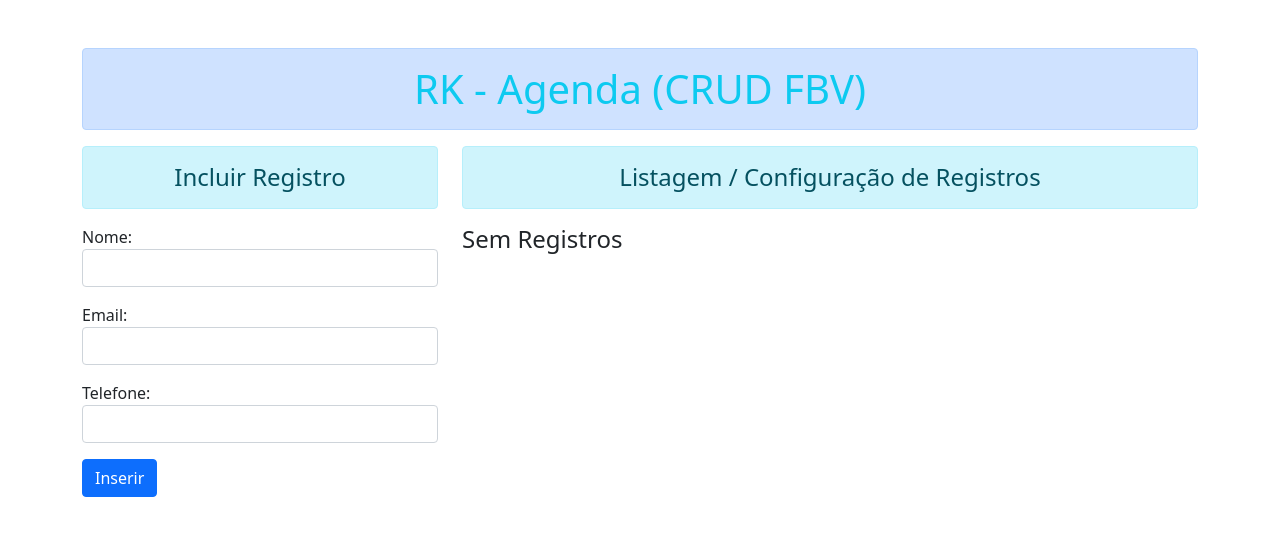
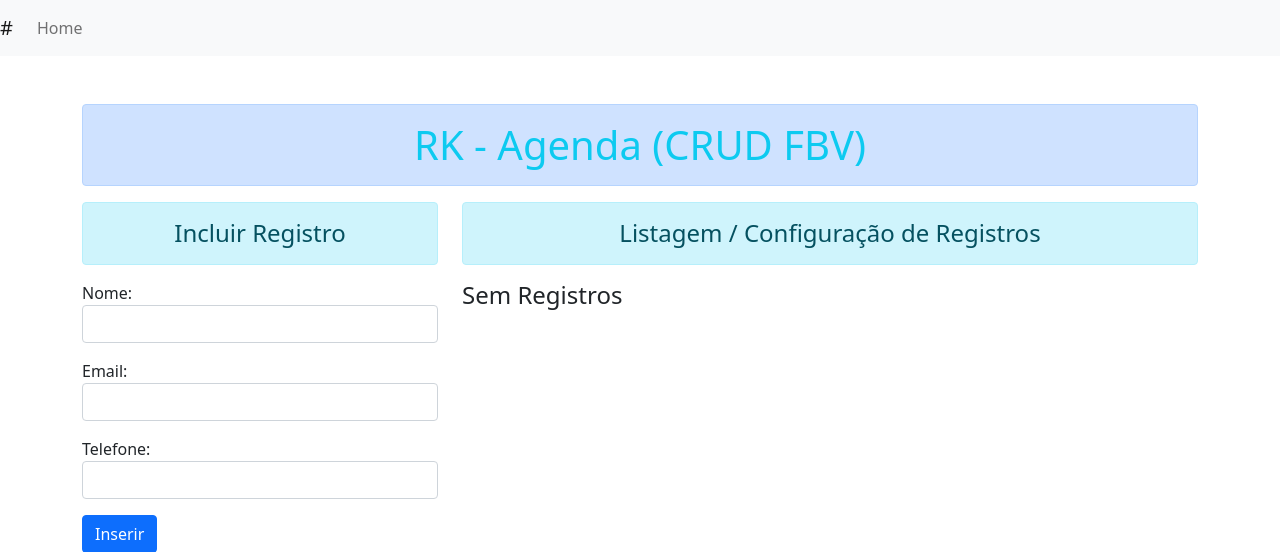
Before and after one commit to acucenamoara/rk_django_crud_fbv_IFRN, a Django app: page / in a window 1280 px wide. Shown: the top 552 px of the page. Run offline with Django 3.2, Linux system fonts and the light colour scheme; data that the repository does not hold is empty.

Commit message:
Add files via upload

```diff
--- a/crud/settings.py
+++ b/crud/settings.py
@@ -65,7 +65,7 @@ WSGI_APPLICATION = 'crud.wsgi.application'
 DATABASES = {
     'default': {
         'ENGINE': 'django.db.backends.sqlite3',
-        'NAME': BASE_DIR / 'db.rkcrud',
+        'NAME': BASE_DIR / 'rkcrud.db',
     }
 }
 
--- a/myapp/templates/myapp/base.html
+++ b/myapp/templates/myapp/base.html
@@ -12,6 +12,21 @@
   </head>
   <body>
 
+    <nav class="navbar navbar-expand-lg navbar-light bg-light">
+      <a class="navbar-brand" href="#">#</a>
+      <button class="navbar-toggler" type="button" data-toggle="collapse" data-target="#textoNavbar" aria-controls="textoNavbar" aria-expanded="false" aria-label="Alterna navegação">
+        <span class="navbar-toggler-icon"></span>
+      </button>
+      <div class="collapse navbar-collapse" id="textoNavbar">
+        <ul class="navbar-nav mr-auto">
+          <li class="nav-item active">
+            <a class="nav-link" href="/">Home</a>
+          </li>
+        </ul>
+      </div>
+    </nav>
+
+
     <div class="container mt-5">
         <h1 class="alert alert-primary text-center text-info ">{% block title %}RK - Agenda (CRUD FBV) {% endblock title %}</h1>
         <div>
```
Also changed, not shown: README.md.
